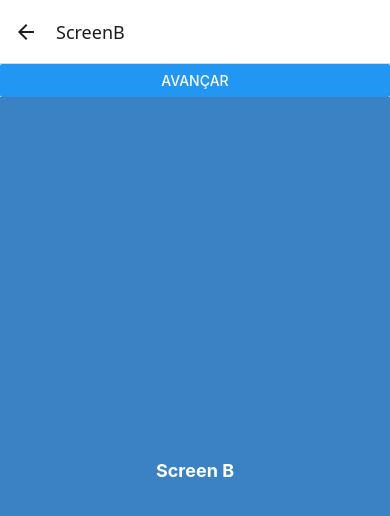
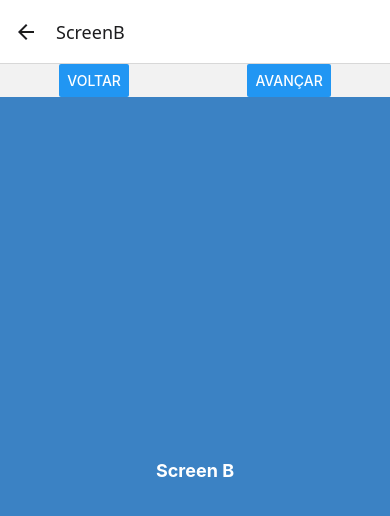
Before and after one commit to Masthw/React-Native, a React Native app in the folder navigation/: screen / in a window 390 px wide. Both pictures are taken after a click on the button "AVANÇAR". Shown: the top 516 px of the page. Built offline with nearby package versions, Linux system fonts and the light colour scheme.

Commit message:
:sparkles: feat: finalize stack navigation implementation

```diff
--- a/navigation/src/components/StackStep.tsx
+++ b/navigation/src/components/StackStep.tsx
@@ -1,20 +1,32 @@
 import React from 'react';
 import {View, StyleSheet, Button} from 'react-native';
-import { useNavigation } from '@react-navigation/native';
-import { NavigationProp, RootStackParamList } from '../types';
+import {useNavigation} from '@react-navigation/native';
+import {NavigationProp, RootStackParamList} from '../types';
 
 interface StackStepProps {
-    children: React.ReactNode
-    advance?: keyof RootStackParamList;
+  children: React.ReactNode;
+  advance?: keyof RootStackParamList;
+  goBack?: boolean;
 }
 
-const StackStep: React.FC<StackStepProps> = ({children, advance}) => {
-    const navigation = useNavigation<NavigationProp>();
+const StackStep: React.FC<StackStepProps> = ({children, advance, goBack}) => {
+  const navigation = useNavigation<NavigationProp>();
   return (
     <View style={styles.mainContainer}>
-      <View>{advance && (
-        <Button title="Avançar" onPress={() => navigation.navigate(advance)} />
-      )}</View>
+      <View style={styles.buttonsView}>
+        {goBack && (
+          <Button
+            title="Voltar"
+            onPress={() => navigation.goBack()}
+          />
+        )}
+        {advance && (
+          <Button
+            title="Avançar"
+            onPress={() => navigation.navigate(advance)}
+          />
+        )}
+      </View>
       <View style={styles.container}>{children}</View>
     </View>
   );
@@ -27,6 +39,10 @@ const styles = StyleSheet.create({
   container: {
     flex: 1,
   },
+  buttonsView: {
+    flexDirection: 'row',
+    justifyContent: 'space-around',
+  },
 });
 
 export default StackStep;
--- a/navigation/src/navigation/StackNavigator.tsx
+++ b/navigation/src/navigation/StackNavigator.tsx
@@ -22,12 +22,18 @@ const StackNavigator: React.FC = () => {
       </Stack.Screen>
       <Stack.Screen name="ScreenB">
         {() => (
-          <StackStep advance="ScreenC">
+          <StackStep advance="ScreenC" goBack>
             <ScreenB />
           </StackStep>
         )}
       </Stack.Screen>
-      <Stack.Screen name="ScreenC" component={ScreenC} />
+      <Stack.Screen name="ScreenC">
+        {() => (
+          <StackStep advance="ScreenC" goBack>
+            <ScreenC />
+          </StackStep>
+        )}
+      </Stack.Screen>
     </Stack.Navigator>
   );
 };
```
